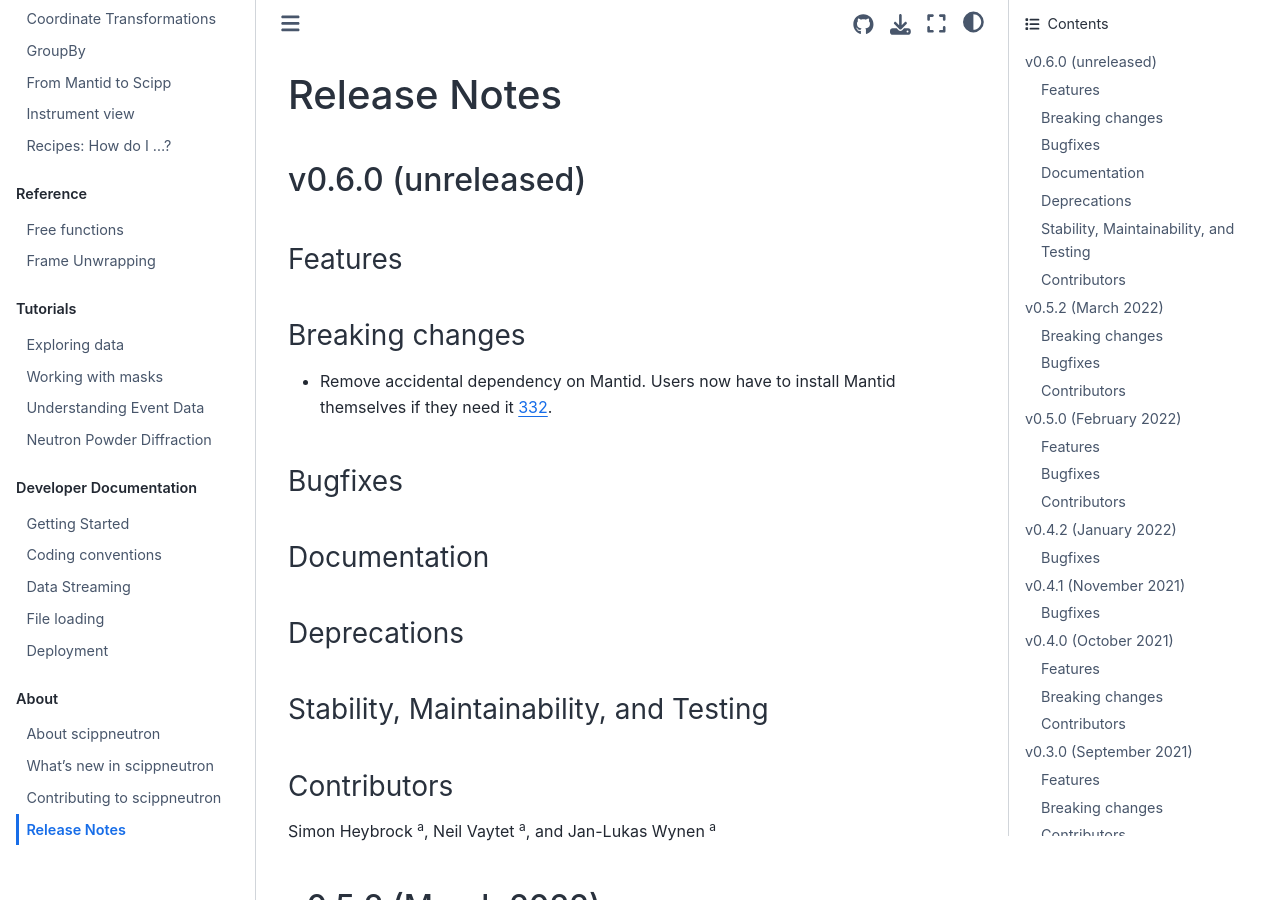
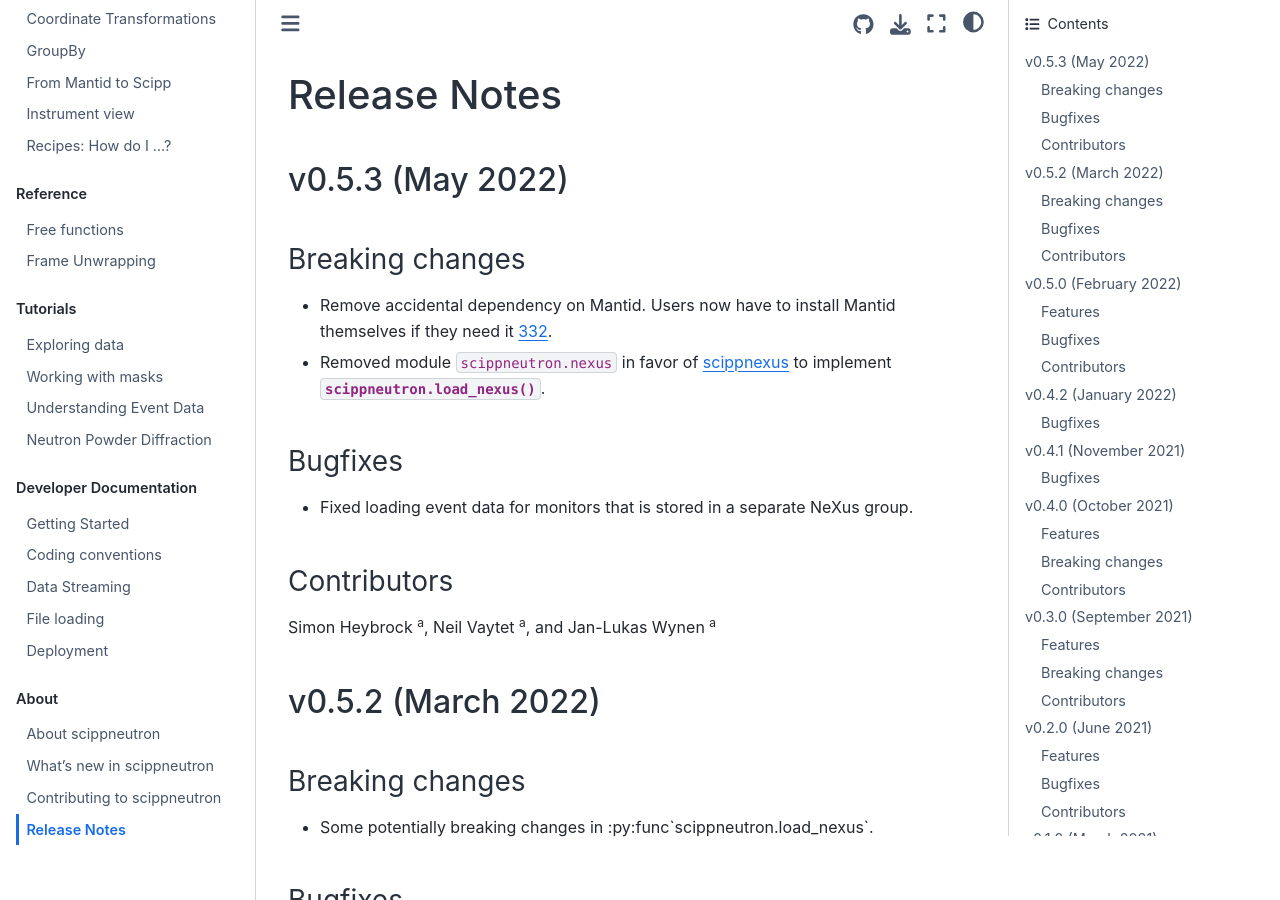
Before and after one commit to scipp/scippneutron, a Sphinx documentation site: the page built from docs/about/release-notes.rst, in a window 1280 px wide and 900 px high. Built offline with Sphinx 7.4.7 and the Sphinx Book theme 1.1.4, drawn with Linux system fonts in a browser that asks for light colours.

Commit message:
Add more release notes

```diff
--- a/docs/about/release-notes.rst
+++ b/docs/about/release-notes.rst
@@ -3,28 +3,19 @@
 Release Notes
 =============
 
-v0.6.0 (unreleased)
--------------------
-
-Features
-~~~~~~~~
+v0.5.3 (May 2022)
+-----------------
 
 Breaking changes
 ~~~~~~~~~~~~~~~~
 
 * Remove accidental dependency on Mantid. Users now have to install Mantid themselves if they need it `332 <https://github.com/scipp/scipp/pull/332>`_.
+* Removed module ``scippneutron.nexus`` in favor of `scippnexus <https://scipp.github.io/scippnexus/>`_ to implement :func:`scippneutron.load_nexus`.
 
 Bugfixes
 ~~~~~~~~
 
-Documentation
-~~~~~~~~~~~~~
-
-Deprecations
-~~~~~~~~~~~~
-
-Stability, Maintainability, and Testing
-~~~~~~~~~~~~~~~~~~~~~~~~~~~~~~~~~~~~~~~
+* Fixed loading event data for monitors that is stored in a separate NeXus group.
 
 Contributors
 ~~~~~~~~~~~~
```
